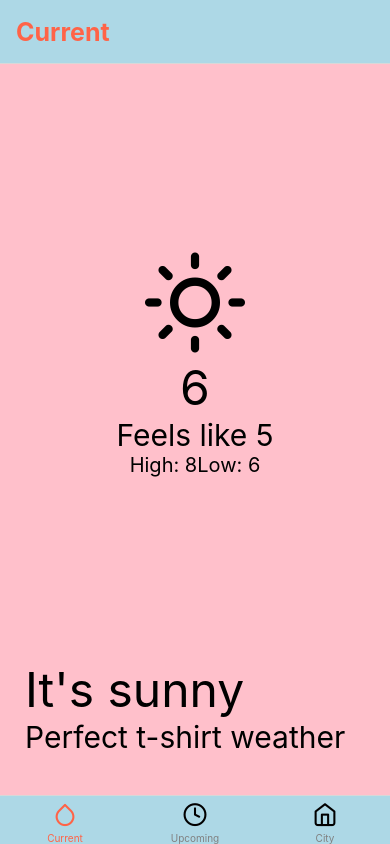
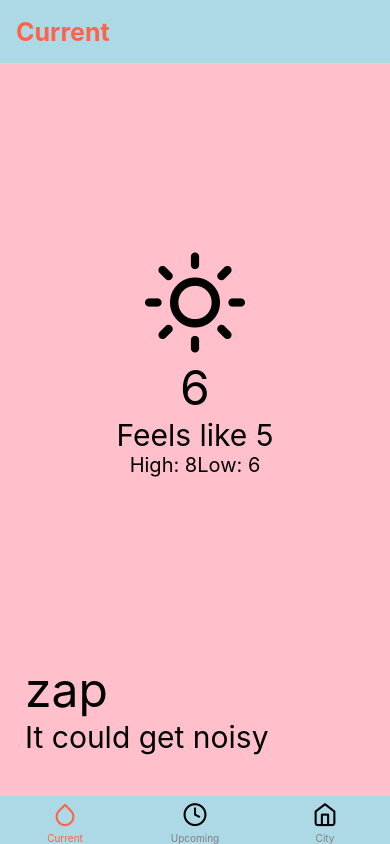
Before and after one commit to fanpug/WeatherApp, a React Native app: screen /Current in a window 390 px wide. Built offline with nearby package versions, Linux system fonts and the light colour scheme.

Commit message:
Create weather type utilities

```diff
--- a/src/screens/CurrentWeather.jsx
+++ b/src/screens/CurrentWeather.jsx
@@ -2,6 +2,7 @@
 import { View, Text, SafeAreaView, StyleSheet } from 'react-native';
 import { Feather } from "@expo/vector-icons";
 import RowText from "../components/RowText";
+import { weatherType } from "../utilities/weatherType";
 
 const CurrentWeather = () => {
   const { wrapper, bodyWrapper, container, temp, feels, highLowWrapper, highLow, desc, message } = styles;
@@ -24,8 +25,8 @@
       </View>
 
       <RowText
-        messageOne={'It\'s sunny'}
-        messageTwo={'Perfect t-shirt weather'}
+        messageOne={weatherType.Thunderstorm.icon}
+        messageTwo={weatherType.Thunderstorm.message}
         containerStyles={bodyWrapper}
         messageOneStyles={desc}
         messageTwoStyles={message}
--- /dev/null
+++ b/src/utilities/weatherType.js
@@ -0,0 +1,42 @@
+export const weatherType = {
+    Thunderstorm: {
+        icon: 'zap',
+        message: 'It could get noisy',
+        backgroundColor: '#000000'
+    },
+    Drizzle: {
+        icon: 'cloud-rain',
+        message: 'It might rain a little',
+        backgroundColor: '#36454f'
+    },
+    Rain: {
+        icon: 'umbrella',
+        message: 'You will need an umbrella',
+        backgroundColor: '#0000ff'
+    },
+    Snow: {
+        icon: 'cloud-snow',
+        message: 'Let\'s build a snowman',
+        backgroundColor: '#7f6065'
+    },
+    Clear: {
+        icon: 'sun',
+        message: 'It\'s perfect t-shirt weather',
+        backgroundColor: '#e47200'
+    },
+    Clouds: {
+        icon: 'cloud',
+        message: 'You could live in the clouds',
+        backgroundColor: '#363636'
+    },
+    Haze: {
+        icon: 'wind',
+        message: 'It might be a bit damp',
+        backgroundColor: '#58586e'
+    },
+    Mist: {
+        icon: 'align-justify',
+        message: 'It might be hard to see',
+        backgroundColor: '#3e3e37'
+    },
+}
```
